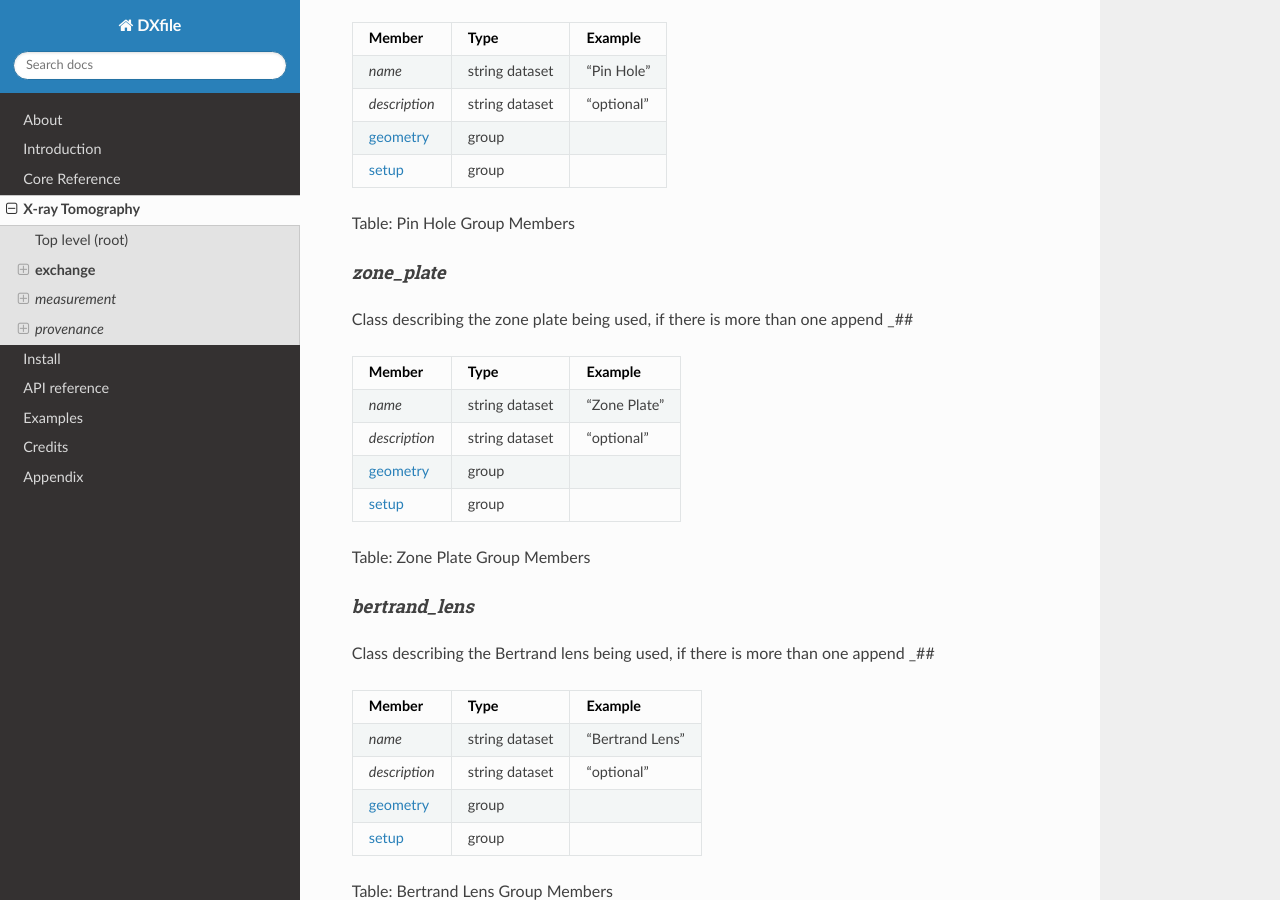
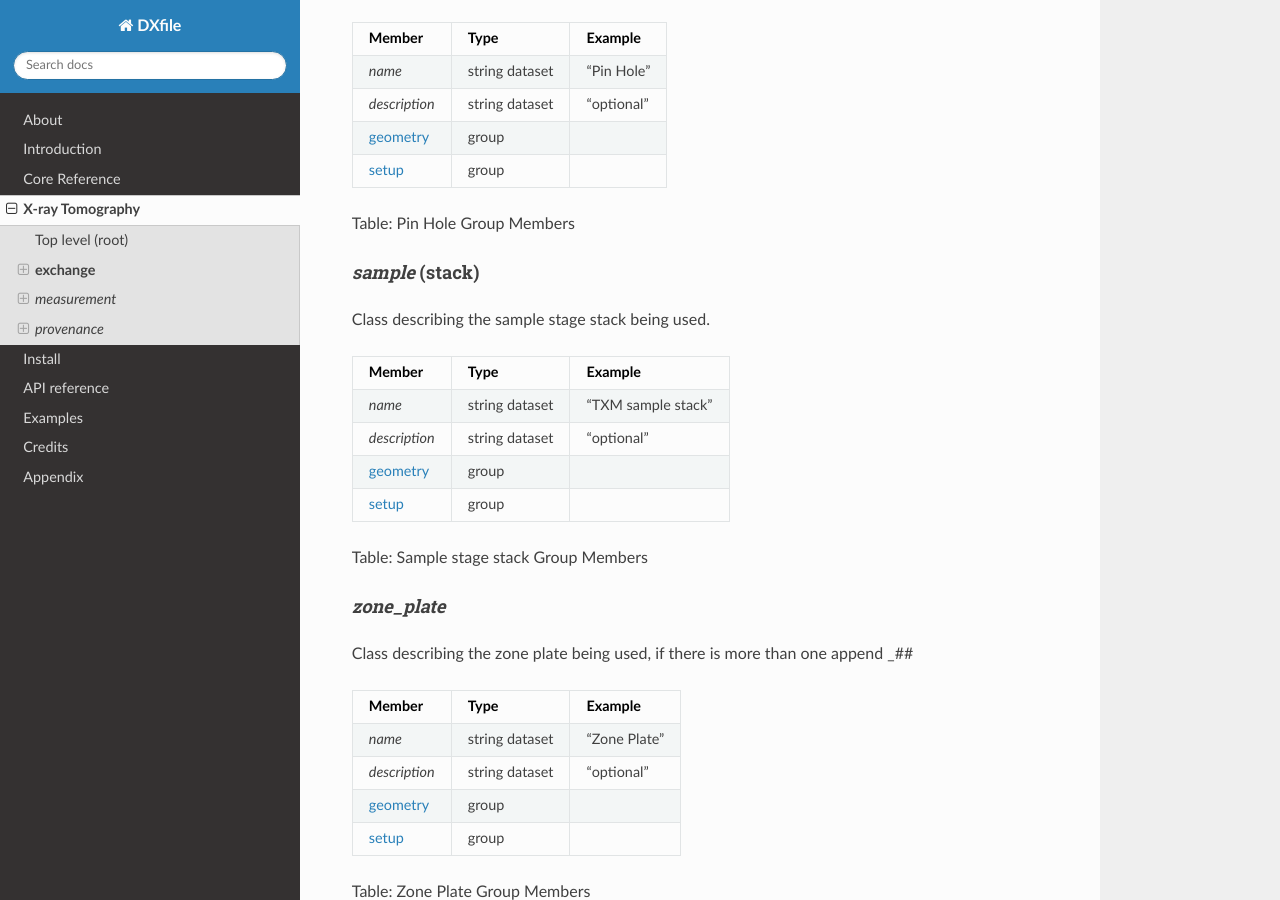
Before and after one commit to data-exchange/dxfile, a Sphinx documentation site: the page built from doc/source/xraytomo.rst, in a window 1280 px wide and 900 px high, scrolled down 11703 px. Built offline with Sphinx 7.4.7 and the Read the Docs theme 2.0.0, drawn with Linux system fonts in a browser that asks for light colours; some of the changed text lies outside the part shown.

Commit message:
added instrument/sample stack

```diff
--- a/doc/source/xraytomo.rst
+++ b/doc/source/xraytomo.rst
@@ -648,6 +648,27 @@ Class describing the pin hole being used, if there is more than one append _##
 
 Table: Pin Hole Group Members
 
+.. _sample_stack:
+
+*sample* (stack)
+~~~~~~~~~~~~~~~~
+
+Class describing the sample stage stack being used.
+
++--------------------+-------------------------+-------------------------------+
+|      Member        |           Type          |         Example               |
++====================+=========================+===============================+
+|      *name*        |     string dataset      |     “TXM sample stack"        |
++--------------------+-------------------------+-------------------------------+
+|  *description*     |     string dataset      |     “optional”                |
++--------------------+-------------------------+-------------------------------+
+|       geometry_    |        group            |                               |
++--------------------+-------------------------+-------------------------------+
+|       setup_       |        group            |                               |
++--------------------+-------------------------+-------------------------------+
+
+Table: Sample stage stack Group Members
+
 
 .. _zone_plate:
 
```
Also changed, not shown: other parts of doc/source/xraytomo.rst (+9 -11 lines).
